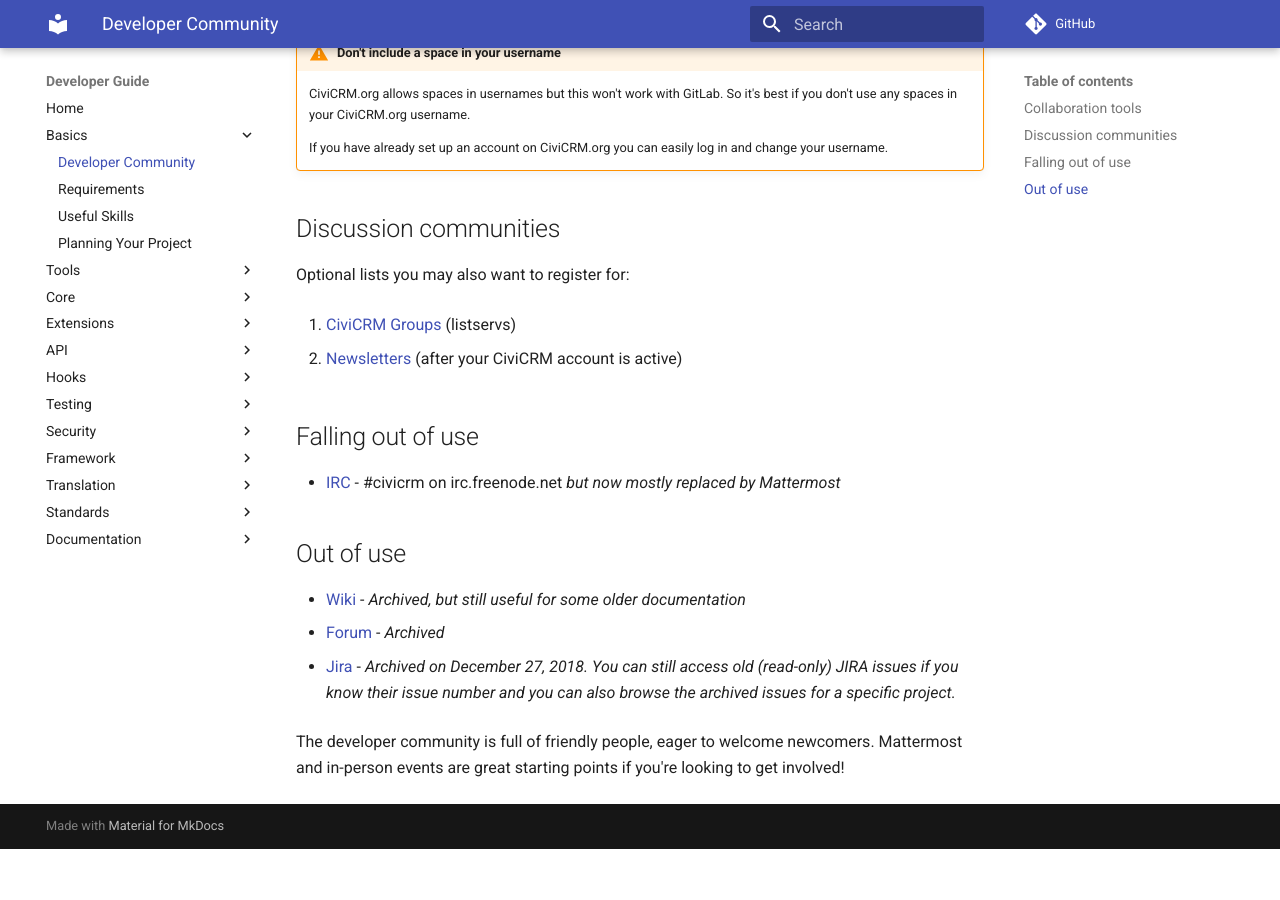
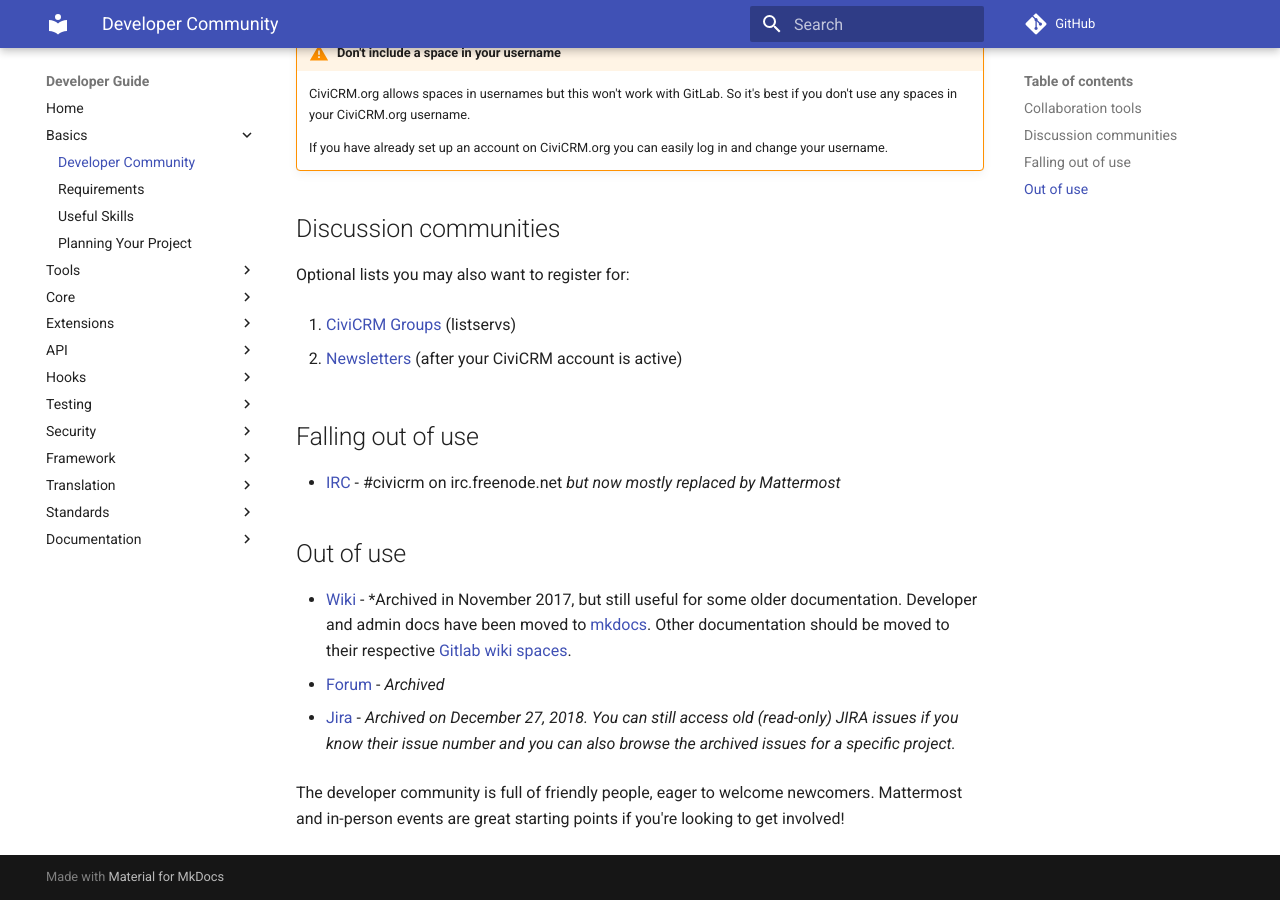
Before and after one commit to civicrm/civicrm-dev-docs, an MkDocs documentation site: the page built from docs/basics/community.md, in a window 1280 px wide and 900 px high, scrolled down 1116 px. Built offline with MkDocs 1.6.1 and Material for MkDocs 9.7.7, drawn with Linux system fonts in a browser that asks for light colours; comment, search, counter and statistics services are not loaded; old or Windows-style settings are respelled for this version of MkDocs; before the commit the page ends 1965 px from its top, so only the background shows below that.

Commit message:
Cleaned up Wiki archive details

```diff
--- a/docs/basics/community.md
+++ b/docs/basics/community.md
@@ -53,7 +53,7 @@
 
 ## Out of use
 
--   [Wiki](https://wiki.civicrm.org/confluence/display/CRMDOC/CiviCRM+Documentation) - *Archived, but still useful for some older documentation*
+-   [Wiki](https://wiki.civicrm.org/confluence/display/CRMDOC/CiviCRM+Documentation) - *Archived in November 2017, but still useful for some older documentation. Developer and admin docs have been moved to [mkdocs](https://docs.civicrm.org/). Other documentation should be moved to their respective [Gitlab wiki spaces](https://lab.civicrm.org/explore/groups).
 -   [Forum](https://forum.civicrm.org/) - *Archived*
 
 -   [Jira](https://issues.civicrm.org) - *Archived on December 27, 2018. You can still access old (read-only) JIRA issues if you know their issue number and you can also browse the archived issues for a specific project.*
```
